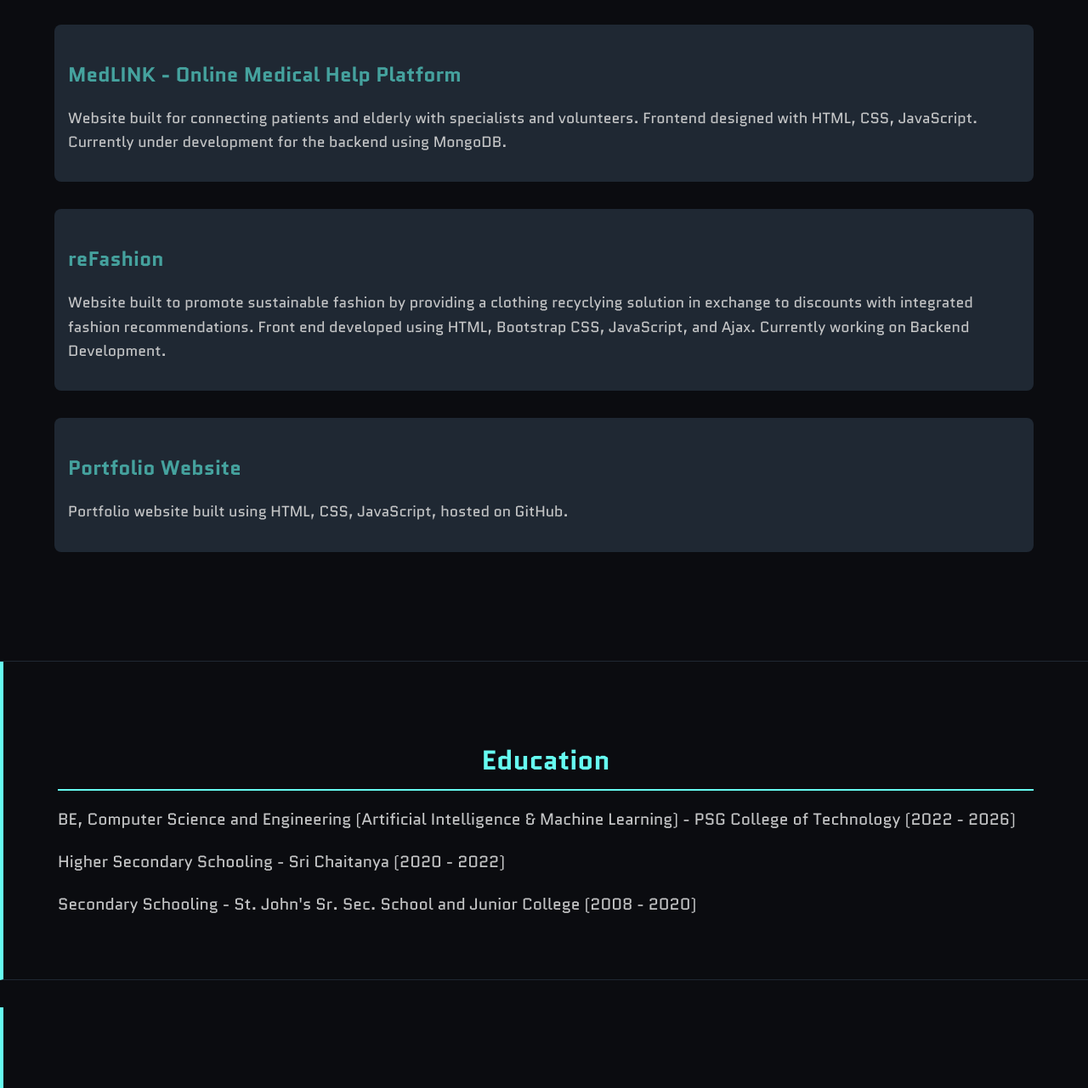
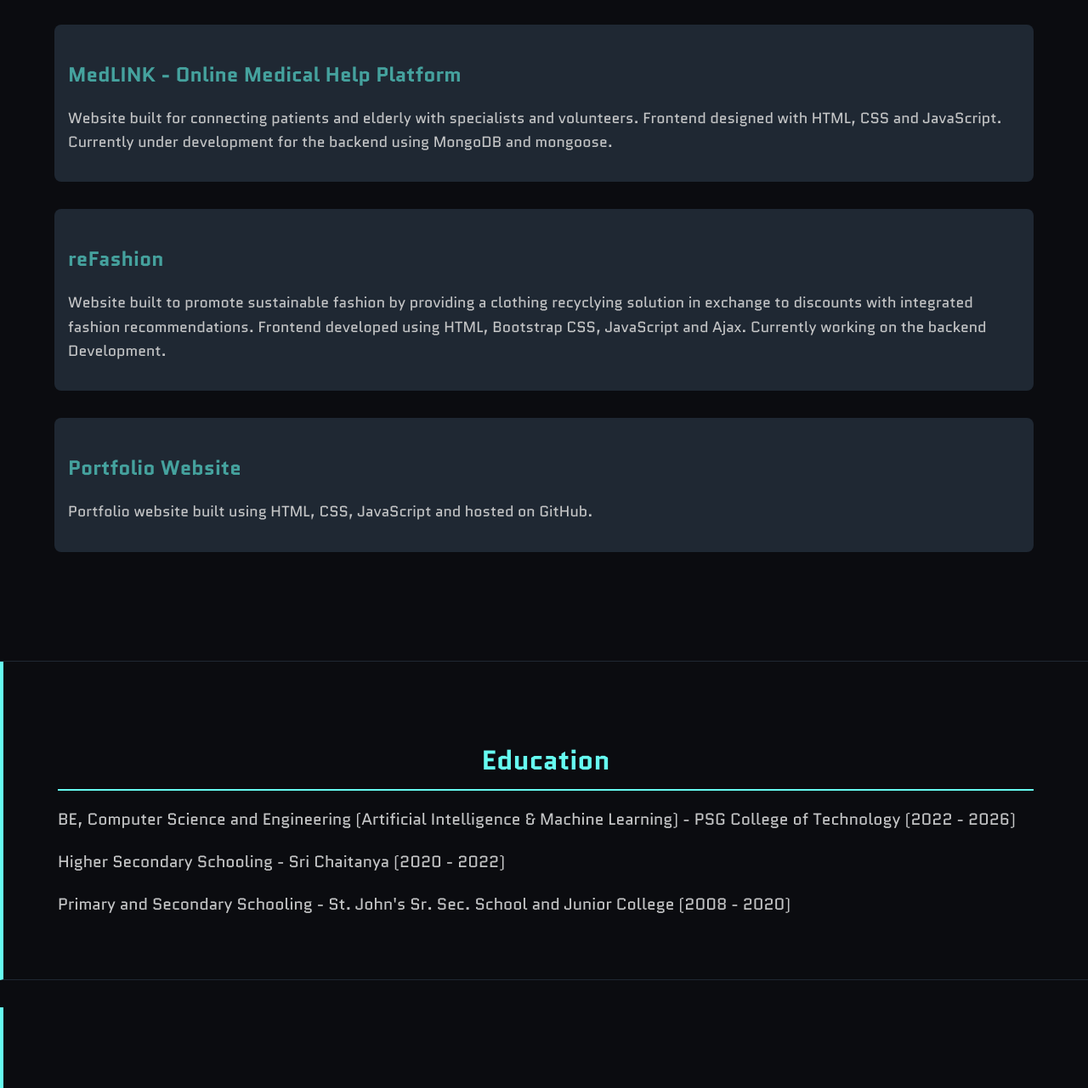
Before and after one commit to prasheetha53/portfolio, a plain HTML site: page index.html in a window 1280 px wide. Shown: the part 846-2127 px from the top of the page at 85% size. Drawn offline with Linux system fonts and the light colour scheme; no server answers.

Commit message:
Update index.html

```diff
--- a/index.html
+++ b/index.html
@@ -39,15 +39,15 @@
             <h2>Projects</h2>
             <div class="project">
                 <h3>MedLINK - Online Medical Help Platform</h3>
-                <p>Website built for connecting patients and elderly with specialists and volunteers. Frontend designed with HTML, CSS, JavaScript. Currently under development for the backend using MongoDB.</p>
+                <p>Website built for connecting patients and elderly with specialists and volunteers. Frontend designed with HTML, CSS and JavaScript. Currently under development for the backend using MongoDB and mongoose.</p>
             </div>
             <div class="project">
                 <h3>reFashion</h3>
-                <p>Website built to promote sustainable fashion by providing a clothing recyclying solution in exchange to discounts with integrated fashion recommendations. Front end developed using HTML, Bootstrap CSS, JavaScript, and Ajax. Currently working on Backend Development.</p>
+                <p>Website built to promote sustainable fashion by providing a clothing recyclying solution in exchange to discounts with integrated fashion recommendations. Frontend developed using HTML, Bootstrap CSS, JavaScript and Ajax. Currently working on the backend Development.</p>
             </div>
             <div class="project">
                 <h3>Portfolio Website</h3>
-                <p>Portfolio website built using HTML, CSS, JavaScript, hosted on GitHub.</p>
+                <p>Portfolio website built using HTML, CSS, JavaScript and hosted on GitHub.</p>
             </div>
         </div>
     </section>
@@ -57,7 +57,7 @@
             <h2>Education</h2>
             <p>BE, Computer Science and Engineering (Artificial Intelligence & Machine Learning) - PSG College of Technology (2022 - 2026)</p>
             <p>Higher Secondary Schooling - Sri Chaitanya (2020 - 2022)</p>
-            <p>Secondary Schooling - St. John's Sr. Sec. School and Junior College (2008 - 2020)</p>
+            <p>Primary and Secondary Schooling - St. John's Sr. Sec. School and Junior College (2008 - 2020)</p>
         </div>
     </section>
 
```
